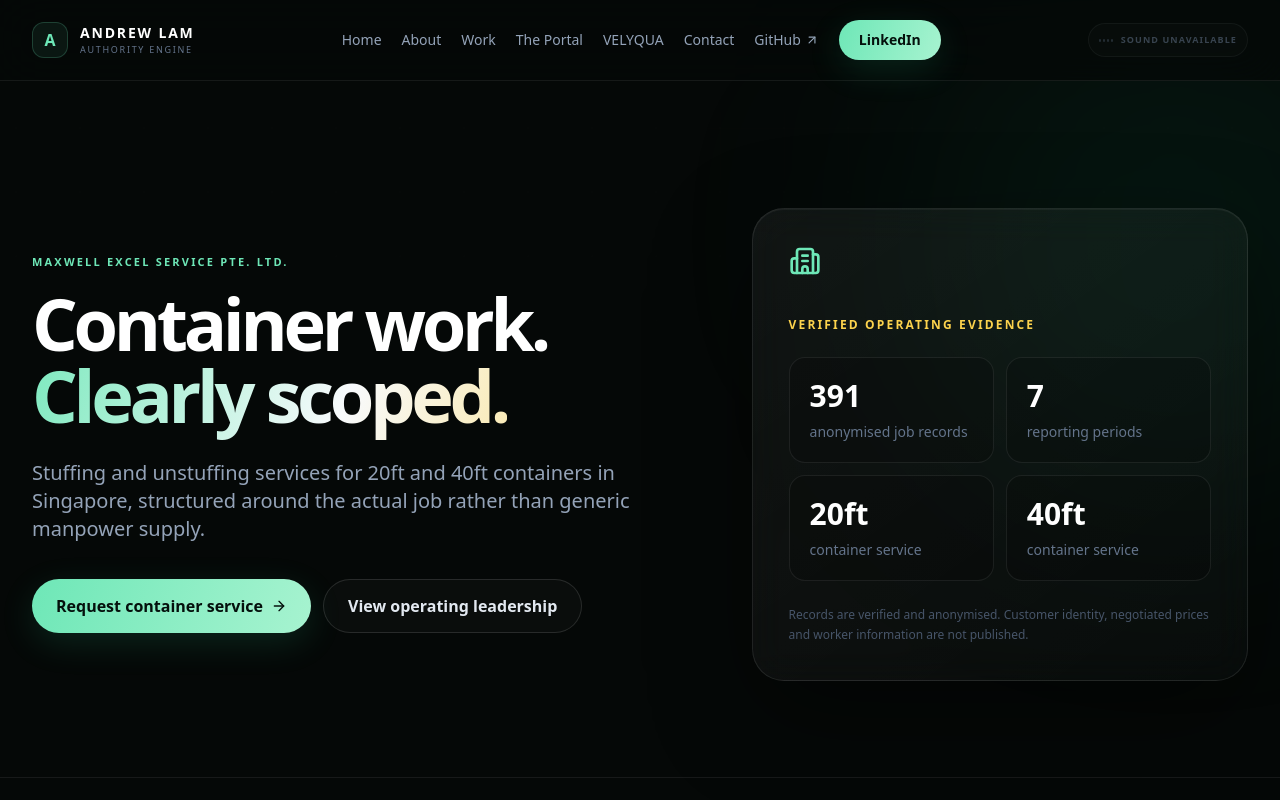
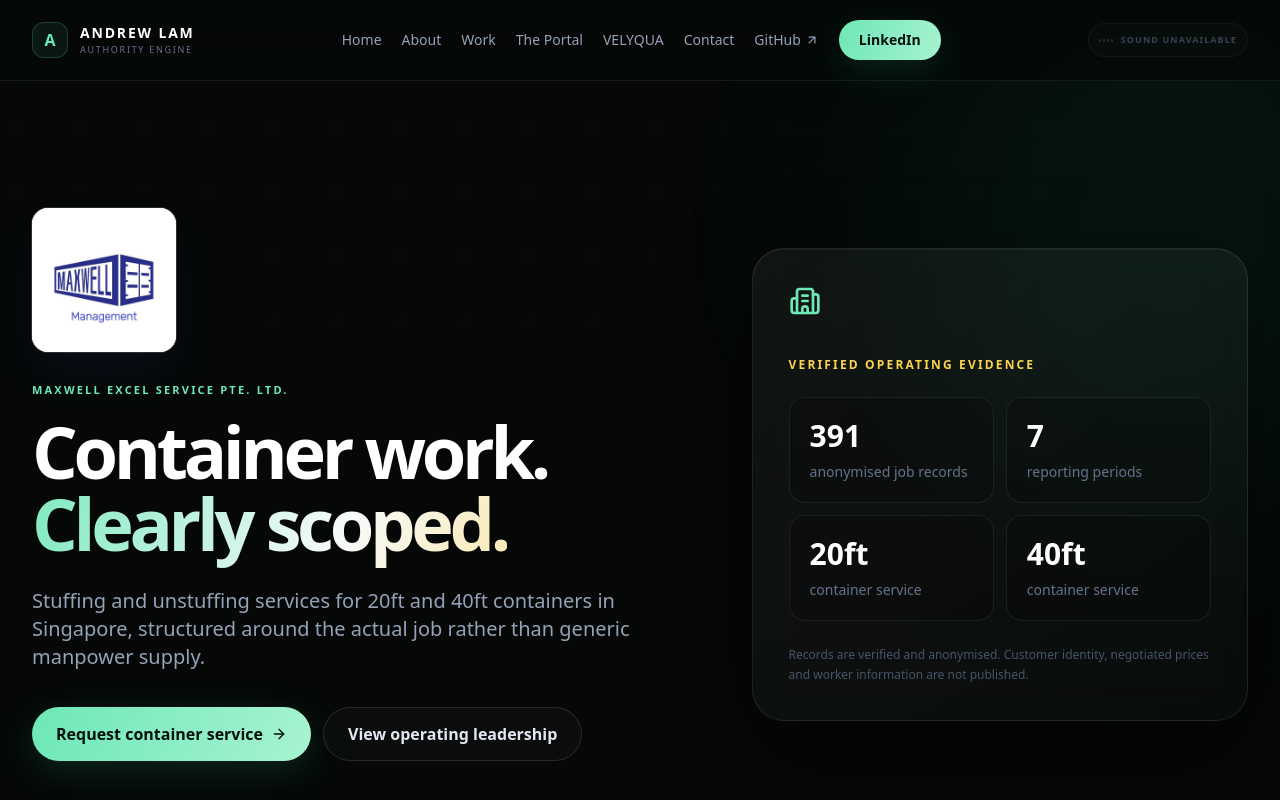
Before and after one commit to AndrewLamSingapore/authority-engine, a React (Vite) app: page /maxwell-excel in a window 1280 px wide. Shown: the top 800 px of the page. Built offline with nearby package versions, Linux system fonts and the light colour scheme.

Commit message:
Display Maxwell Excel logo across Authority Engine

```diff
--- a/src/pages/Home.jsx
+++ b/src/pages/Home.jsx
@@ -466,8 +466,12 @@
       <section data-reveal className="reveal-section max-w-7xl mx-auto px-4 sm:px-6 lg:px-8 pb-24 sm:pb-28">
         <div className="rounded-[2.2rem] border border-white/[0.09] bg-white/[0.025] p-8 sm:p-12 lg:p-16 grid lg:grid-cols-[.8fr_1.2fr] gap-10 lg:gap-16 items-center">
           <div className="rounded-[1.7rem] border border-emerald-300/15 bg-emerald-300/[0.045] p-7">
-            <Building2 className="w-8 h-8 text-emerald-300" />
-            <div className="mt-12 text-xs font-bold tracking-[.16em] text-amber-300">REAL OPERATING COMPANY</div>
+            <img
+              src="/maxwell-excel-logo.jpeg"
+              alt="Maxwell Excel company logo"
+              className="h-24 w-24 rounded-2xl bg-white object-contain shadow-xl shadow-blue-950/30 ring-1 ring-white/15"
+            />
+            <div className="mt-8 text-xs font-bold tracking-[.16em] text-amber-300">REAL OPERATING COMPANY</div>
             <div className="mt-3 text-3xl font-black text-white">Maxwell Excel Service</div>
             <div className="mt-6 grid grid-cols-2 gap-3 text-sm">
               <div className="rounded-xl border border-white/[0.07] bg-black/20 p-4"><div className="text-2xl font-black text-white">391</div><div className="mt-1 text-slate-500">anonymised job records</div></div>
--- a/src/pages/MaxwellExcel.jsx
+++ b/src/pages/MaxwellExcel.jsx
@@ -39,6 +39,11 @@
         </div>
         <div className="relative max-w-7xl mx-auto grid lg:grid-cols-[1.15fr_.85fr] gap-12 items-center">
           <div>
+            <img
+              src="/maxwell-excel-logo.jpeg"
+              alt="Maxwell Excel company logo"
+              className="mb-8 h-32 w-32 rounded-2xl bg-white object-contain shadow-2xl shadow-blue-950/30 ring-1 ring-white/15 sm:h-36 sm:w-36"
+            />
             <div className="eyebrow">Maxwell Excel Service Pte. Ltd.</div>
             <h1 className="mt-5 text-5xl sm:text-7xl font-black tracking-[-0.06em] leading-[.9] text-white">Container work.<br /><span className="text-gradient">Clearly scoped.</span></h1>
             <p className="mt-7 max-w-2xl text-lg sm:text-xl leading-relaxed text-slate-400">Stuffing and unstuffing services for 20ft and 40ft containers in Singapore, structured around the actual job rather than generic manpower supply.</p>
```
Also changed, not shown: public/maxwell-excel-logo.jpeg (added).
